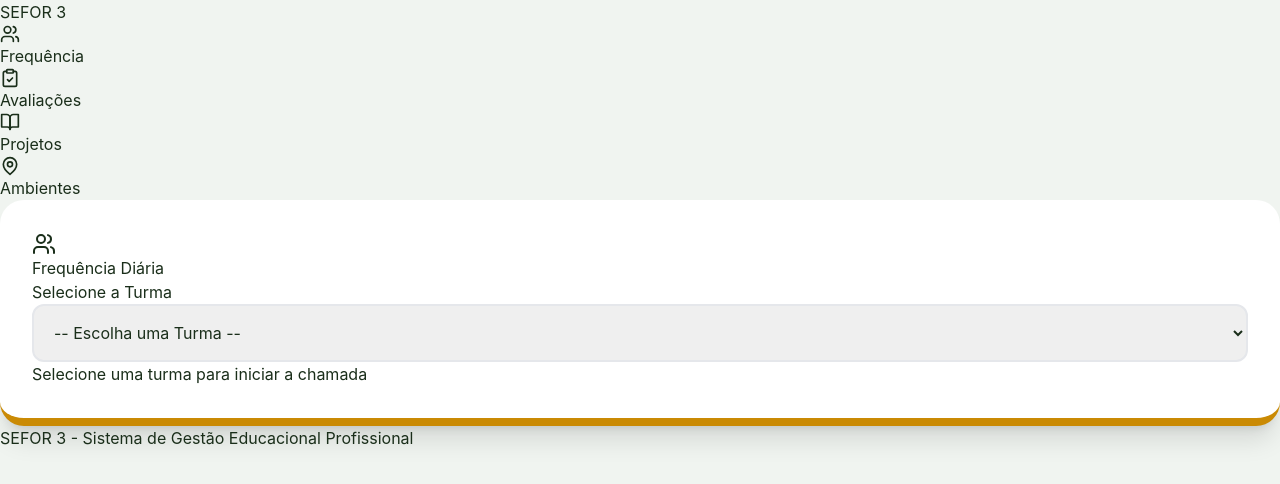
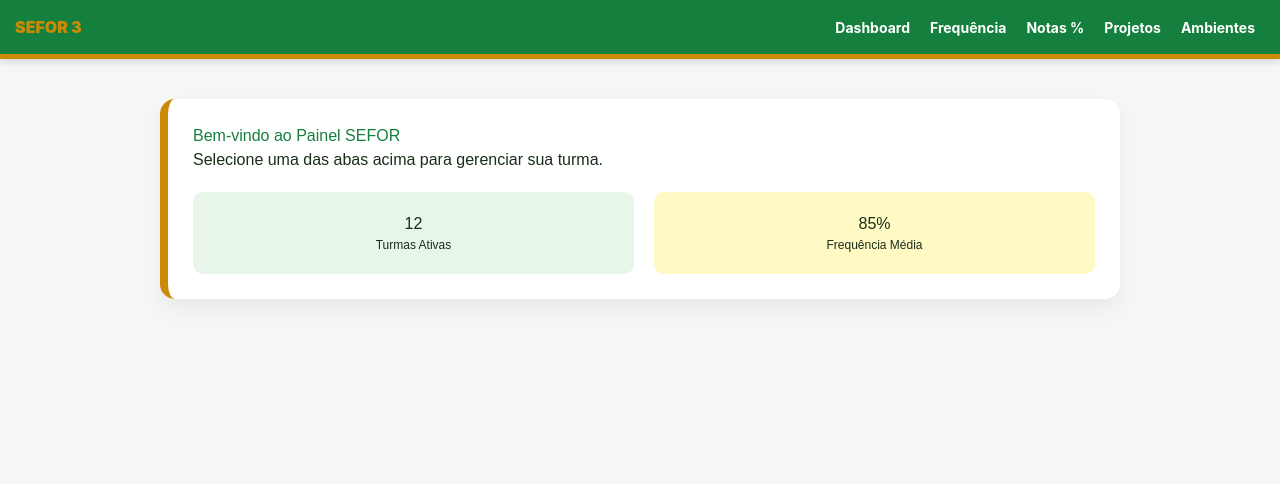
Before and after one commit to fernandomariosefor3/SEFOR3, a React (Vite) app: page / in a window 1280 px wide. Shown: the top 484 px of the page. Built offline with nearby package versions, Linux system fonts and the light colour scheme.

Commit message:
Update App.tsx

```diff
--- a/src/App.tsx
+++ b/src/App.tsx
@@ -1,51 +1,137 @@
-import { BrowserRouter, Routes, Route, Link } from 'react-router-dom';
-import { Users, ClipboardCheck, BookOpen, MapPin } from 'lucide-react';
-import Frequencia from './pages/Frequencia';
-import Avaliacoes from './pages/Avaliacoes';
-import Projetos from './pages/Projetos';
-import Ambientes from './pages/Ambientes';
+import React, { useState } from 'react';
+
+// --- ESTILOS RÁPIDOS (Para garantir que não fique feio) ---
+const styles = {
+  nav: { backgroundColor: '#15803d', padding: '15px', color: 'white', display: 'flex', justifyContent: 'space-between', alignItems: 'center', borderBottom: '5px solid #ca8a04', boxShadow: '0 4px 6px rgba(0,0,0,0.1)' },
+  container: { padding: '20px', maxWidth: '1000px', margin: '0 auto', fontFamily: 'sans-serif' },
+  card: { backgroundColor: 'white', padding: '25px', borderRadius: '15px', boxShadow: '0 10px 20px rgba(0,0,0,0.05)', borderLeft: '8px solid #ca8a04', marginTop: '20px' },
+  button: { backgroundColor: '#15803d', color: 'white', border: 'none', padding: '12px 20px', borderRadius: '8px', cursor: 'pointer', fontWeight: 'bold', fontSize: '16px' },
+  input: { width: '100%', padding: '12px', marginBottom: '15px', borderRadius: '8px', border: '2px solid #ddd', fontSize: '16px' },
+  tabBtn: { background: 'none', border: 'none', color: 'white', fontWeight: 'bold', cursor: 'pointer', margin: '0 10px', fontSize: '14px' },
+  progressBar: { width: '100%', backgroundColor: '#eee', borderRadius: '10px', height: '20px', marginTop: '10px', overflow: 'hidden' },
+  progressFill: (percent) => ({ width: `${percent}%`, backgroundColor: '#ca8a04', height: '100%', transition: 'width 0.5s' }),
+  grid: { display: 'grid', gridTemplateColumns: 'repeat(auto-fit, minmax(200px, 1fr))', gap: '20px', marginTop: '20px' }
+};
 
 export default function App() {
+  const [tab, setTab] = useState('dashboard');
+  const [turma, setTurma] = useState('');
+
   return (
-    <BrowserRouter>
-      <div className="min-h-screen flex flex-col">
-        {/* HEADER ESTILIZADO */}
-        <header className="bg-[#15803d] text-white shadow-2xl sticky top-0 z-50">
-          <div className="container mx-auto px-4 py-4 flex justify-between items-center">
-            <h1 className="text-3xl font-black tracking-tighter">
-              SEFOR <span className="text-[#ca8a04]">3</span>
-            </h1>
+    <div style={{ backgroundColor: '#f4f7f4', minHeight: '100vh' }}>
+      {/* MENU SUPERIOR */}
+      <nav style={styles.nav}>
+        <h1 style={{ margin: 0, color: '#ca8a04', fontWeight: '900' }}>SEFOR 3</h1>
+        <div>
+          <button onClick={() => setTab('dashboard')} style={styles.tabBtn}>Dashboard</button>
+          <button onClick={() => setTab('frequencia')} style={styles.tabBtn}>Frequência</button>
+          <button onClick={() => setTab('notas')} style={styles.tabBtn}>Notas %</button>
+          <button onClick={() => setTab('projetos')} style={styles.tabBtn}>Projetos</button>
+          <button onClick={() => setTab('ambientes')} style={styles.tabBtn}>Ambientes</button>
+        </div>
+      </nav>
 
-            <nav className="flex space-x-2 md:space-x-6">
-              <Link to="/" className="flex items-center gap-1 hover:bg-[#166534] p-2 rounded-lg transition-all">
-                <Users size={20} /> <span className="hidden md:inline">Frequência</span>
-              </Link>
-              <Link to="/avaliacoes" className="flex items-center gap-1 hover:bg-[#166534] p-2 rounded-lg transition-all">
-                <ClipboardCheck size={20} /> <span className="hidden md:inline">Avaliações</span>
-              </Link>
-              <Link to="/projetos" className="flex items-center gap-1 hover:bg-[#166534] p-2 rounded-lg transition-all">
-                <BookOpen size={20} /> <span className="hidden md:inline">Projetos</span>
-              </Link>
-              <Link to="/ambientes" className="flex items-center gap-1 hover:bg-[#166534] p-2 rounded-lg transition-all">
-                <MapPin size={20} /> <span className="hidden md:inline">Ambientes</span>
-              </Link>
-            </nav>
+      <div style={styles.container}>
+
+        {/* ABA: DASHBOARD */}
+        {tab === 'dashboard' && (
+          <div style={styles.card}>
+            <h2 style={{ color: '#15803d' }}>Bem-vindo ao Painel SEFOR</h2>
+            <p>Selecione uma das abas acima para gerenciar sua turma.</p>
+            <div style={styles.grid}>
+              <div style={{textAlign: 'center', padding: '20px', backgroundColor: '#e8f5e9', borderRadius: '10px'}}>
+                <h3 style={{margin: 0}}>12</h3>
+                <p style={{fontSize: '12px'}}>Turmas Ativas</p>
+              </div>
+              <div style={{textAlign: 'center', padding: '20px', backgroundColor: '#fff9c4', borderRadius: '10px'}}>
+                <h3 style={{margin: 0}}>85%</h3>
+                <p style={{fontSize: '12px'}}>Frequência Média</p>
+              </div>
+            </div>
           </div>
-        </header>
+        )}
 
-        <main className="container mx-auto px-4 py-10 flex-grow">
-          <Routes>
-            <Route path="/" element={<Frequencia />} />
-            <Route path="/avaliacoes" element={<Avaliacoes />} />
-            <Route path="/projetos" element={<Projetos />} />
-            <Route path="/ambientes" element={<Ambientes />} />
-          </Routes>
-        </main>
+        {/* ABA: FREQUÊNCIA POR TURMA */}
+        {tab === 'frequencia' && (
+          <div style={styles.card}>
+            <h2 style={{ color: '#15803d' }}>Frequência por Turma</h2>
+            <select
+              style={styles.input}
+              onChange={(e) => setTurma(e.target.value)}
+            >
+              <option value="">-- Selecione a Turma --</option>
+              <option value="9A">9º Ano A</option>
+              <option value="1B">1º Ano Médio B</option>
+            </select>
 
-        <footer className="bg-white border-t p-6 text-center font-bold text-[#15803d]">
-          SEFOR 3 - Sistema de Gestão Educacional Profissional
-        </footer>
+            {turma ? (
+              <div>
+                <p><b>Lista de Alunos - Turma {turma}</b></p>
+                <div style={{ borderBottom: '1px solid #eee', padding: '10px 0', display: 'flex', justifyContent: 'space-between' }}>
+                  <span>Abner Silva</span>
+                  <div>
+                    <button style={{backgroundColor: '#2e7d32', color: 'white', border: 'none', padding: '5px 10px', borderRadius: '5px', marginRight: '5px'}}>P</button>
+                    <button style={{backgroundColor: '#c62828', color: 'white', border: 'none', padding: '5px 10px', borderRadius: '5px'}}>F</button>
+                  </div>
+                </div>
+                <div style={{ borderBottom: '1px solid #eee', padding: '10px 0', display: 'flex', justifyContent: 'space-between' }}>
+                  <span>Beatriz Souza</span>
+                  <div>
+                    <button style={{backgroundColor: '#2e7d32', color: 'white', border: 'none', padding: '5px 10px', borderRadius: '5px', marginRight: '5px'}}>P</button>
+                    <button style={{backgroundColor: '#c62828', color: 'white', border: 'none', padding: '5px 10px', borderRadius: '5px'}}>F</button>
+                  </div>
+                </div>
+              </div>
+            ) : <p style={{color: '#999'}}>Aguardando seleção de turma...</p>}
+          </div>
+        )}
+
+        {/* ABA: AVALIAÇÃO POR PORCENTAGEM */}
+        {tab === 'notas' && (
+          <div style={styles.card}>
+            <h2 style={{ color: '#15803d' }}>Progresso de Notas</h2>
+            <p>Porcentagem de informações lançadas no sistema:</p>
+            <div style={{display: 'flex', justifyContent: 'space-between', fontWeight: 'bold'}}>
+              <span>Status da Turma 9A</span>
+              <span style={{color: '#ca8a04'}}>75%</span>
+            </div>
+            <div style={styles.progressBar}>
+              <div style={styles.progressFill(75)}></div>
+            </div>
+            <p style={{fontSize: '12px', marginTop: '10px', color: '#666'}}>Faltam 5 alunos para completar 100%.</p>
+          </div>
+        )}
+
+        {/* ABA: PROJETOS COM MAIS ESPAÇO */}
+        {tab === 'projetos' && (
+          <div style={styles.card}>
+            <h2 style={{ color: '#15803d' }}>Cadastro de Projeto Pedagógico</h2>
+            <input type="text" placeholder="Título do Projeto" style={styles.input} />
+            <textarea
+              placeholder="Descreva aqui detalhadamente os objetivos, metodologia, recursos e cronograma..."
+              style={{ ...styles.input, height: '300px', resize: 'vertical' }}
+            />
+            <button style={styles.button}>SALVAR PROJETO COMPLETO</button>
+          </div>
+        )}
+
+        {/* ABA: AMBIENTES DE APRENDIZAGEM */}
+        {tab === 'ambientes' && (
+          <div style={styles.card}>
+            <h2 style={{ color: '#15803d' }}>Ambientes de Aprendizagem</h2>
+            <div style={styles.grid}>
+              {['Lab. Informática', 'Biblioteca', 'Sala de Vídeo', 'Quadra', 'Auditório'].map(sala => (
+                <div key={sala} style={{ border: '2px solid #eee', padding: '15px', borderRadius: '10px', textAlign: 'center' }}>
+                  <span style={{ fontSize: '30px' }}>📍</span>
+                  <h4 style={{ margin: '10px 0' }}>{sala}</h4>
+                  <span style={{ color: '#15803d', fontWeight: 'bold', fontSize: '12px' }}>Disponível</span>
+                </div>
+              ))}
+            </div>
+          </div>
+        )}
+
       </div>
-    </BrowserRouter>
+    </div>
   );
 }
```
